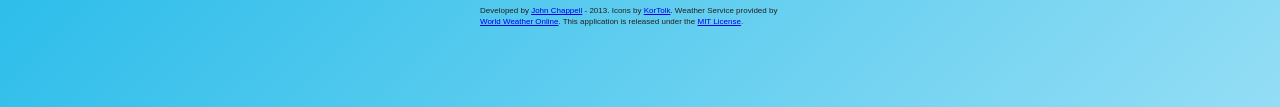
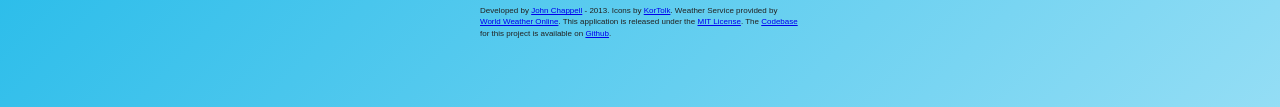
Before and after one commit to aljopro/weather-app, a plain HTML site: page app/index.html in a window 1280 px wide. Shown: the part 408-515 px from the top of the page. Drawn offline with Linux system fonts and the light colour scheme; a script that the page names is missing; files whose address does not match are found by name.

Commit message:
add link to github repo in footer of app.

```diff
--- a/app/index.html
+++ b/app/index.html
@@ -39,6 +39,7 @@
                 <span>Icons by <a href="http://kortoik.deviantart.com/art/Sticker-Weather-Icons-78827487">KorTolk</a>.</span>
                 <span>Weather Service provided by <a href="http://www.worldweatheronline.com">World Weather Online</a>.</span>
                 <span>This application is released under the <a href="http://opensource.org/licenses/MIT">MIT License</a>.</span>
+                <span>The <a href="https://github.com/aljopro/weather-app">Codebase</a> for this project is available on <a href="https://github.com/aljopro/weather-app">Github</a>.</span>
             </footer>
         </div>
 
```
